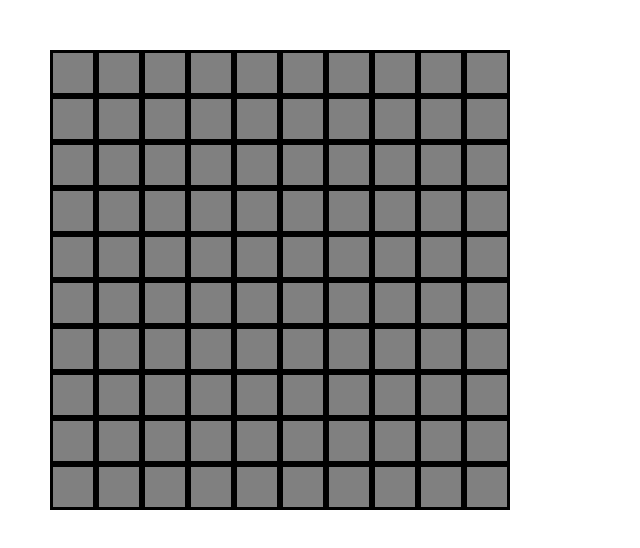
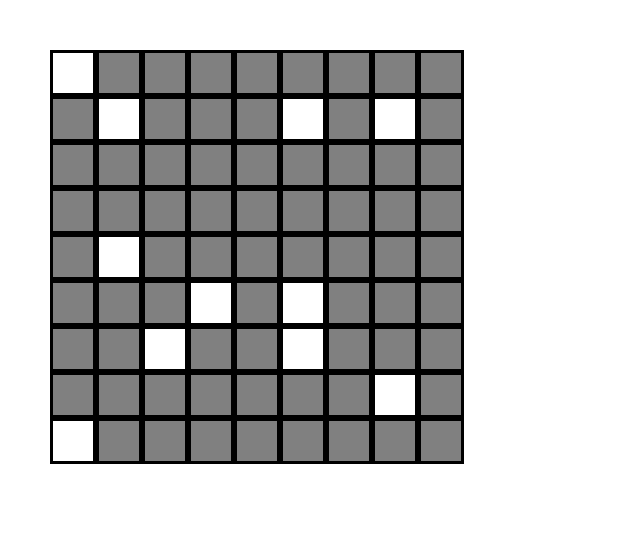
Before and after one commit to kirkland/minesweeper, a React (Create React App) app: page / in a window 1280 px wide. Shown: the top 548 px of the page, without its empty margins (0-640 px from the left). Built offline with nearby package versions, Linux system fonts and the light colour scheme.

Commit message:
Add bombs

```diff
--- a/src/components/Board.js
+++ b/src/components/Board.js
@@ -2,13 +2,32 @@ import { useState } from "react";
 
 import Row from "./Row";
 
+const initializeBoard = (rows, columns, bombs) => {
+  console.log("initializeBoard");
+
+  let board = [];
+
+  for (let rowIndex = 0; rowIndex < rows; rowIndex++) {
+    board.push(new Array(columns).fill("unknown"));
+  }
+
+  for (let i = 0; i <= bombs; i++) {
+    const bombRow = Math.floor(Math.random() * rows);
+    const bombColumn = Math.floor(Math.random() * columns);
+
+    board[bombRow][bombColumn] = "bomb";
+  }
+
+  console.log(board);
+  return board;
+};
+
 export default function Board(props) {
-  const rows = 10;
-  const columns = 10;
+  const rows = 9;
+  const columns = 9;
+  const bombs = 10;
 
-  const initialBoard = new Array(rows).fill(new Array(columns).fill("unknown"));
-
-  const [board, updateBoard] = useState(initialBoard);
+  const [board, updateBoard] = useState(initializeBoard(rows, columns, bombs));
 
   const onClick = (row, column) => {
     updateBoard((board) => {
@@ -30,4 +49,4 @@ export default function Board(props) {
       ))}
     </div>
   );
-};
+}
```
